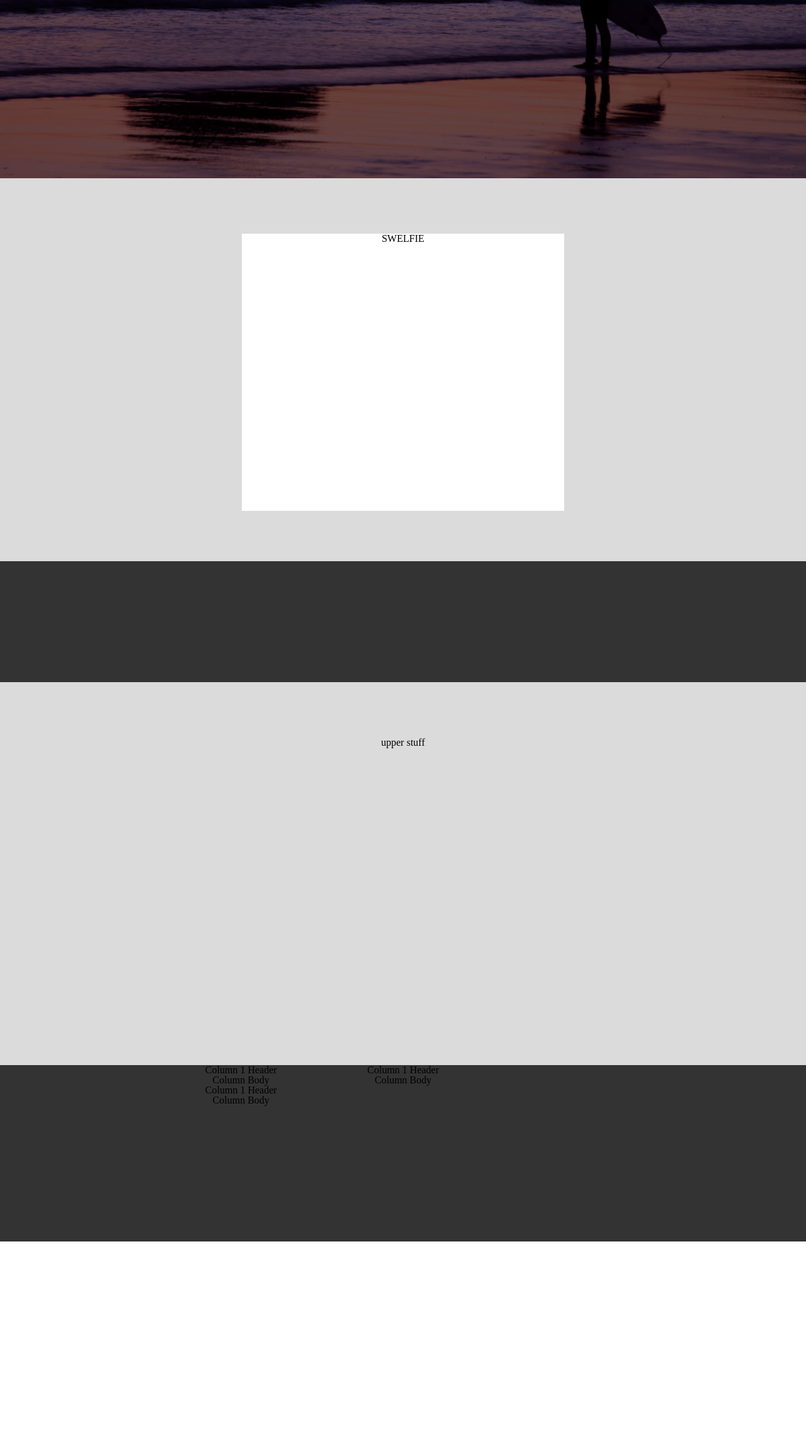
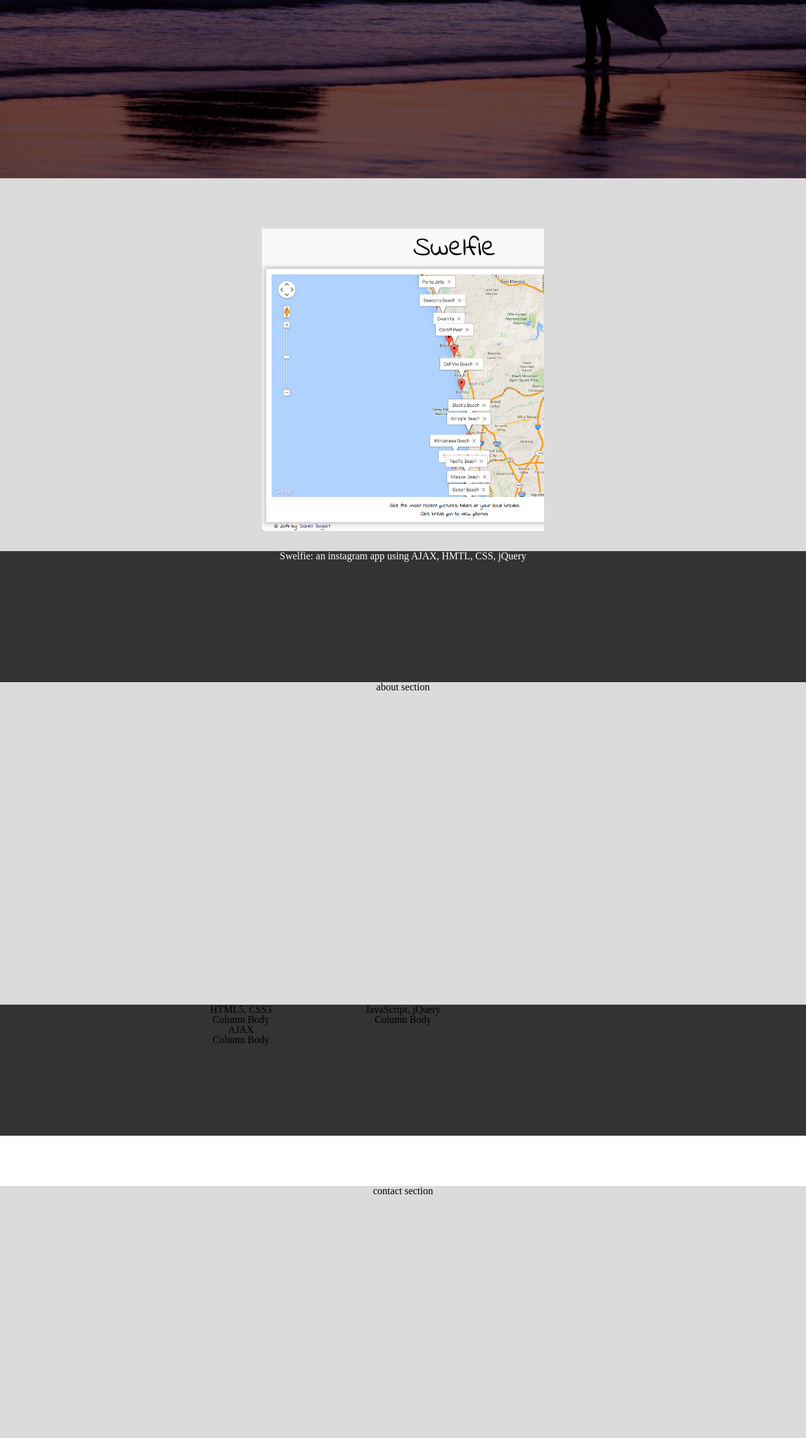
Before and after one commit to danielbogart/portfolio, a plain HTML site: page index.html in a window 1280 px wide. Shown: the part 517-2800 px from the top of the page at 63% size. Before the commit the page ends 2488 px from the top, so only its background shows below. Drawn offline with nearby package versions, Linux system fonts and the light colour scheme.

Commit message:
Fixed position on Portfolio

```diff
--- a/index.html
+++ b/index.html
@@ -36,36 +36,39 @@
 	</div>
 
 	<div class="newPage">
+		<div class="upperStuffBuffer"></div>
 		<div class="upperStuff">
-			<div class="projectSlide">
-				SWELFIE
-			</div>
+			<div class="projectSlide"></div>
 		</div>
 		<div class="lowerStuff">
-
+			<div class="columnPane">
+				<div class="descBox">
+					Swelfie: an instagram app using AJAX, HMTL, CSS, jQuery
+				</div>
+			</div>
 		</div>
 	</div>
 
 	<div class="newPage">
 		<div class="upperStuff">
-			upper stuff
+			about section
 		</div>
 		<div class="lowerStuff">
-						<div class="columnPane">
+			<div class="columnPane">
 				<div class="column">
-					Column 1 Header
+					HTML5, CSS3
 					<div class="columnBody">
 					Column Body
 					</div>
 				</div>
 				<div class="column">
-					Column 1 Header
+					JavaScript, jQuery
 					<div class="columnBody">
 					Column Body
 					</div>
 				</div>
 				<div class="column">
-					Column 1 Header
+					AJAX
 					<div class="columnBody">
 					Column Body
 					</div>
@@ -74,5 +77,19 @@
 		</div>
 	</div>
 
+	<div class="newPage">
+		<div class="upperStuff">
+			contact section
+		</div>
+		<div class="lowerStuff">
+			<div class="columnPane">
+				<div class="descBox">
+					Choose your weapon.
+					email me box, social media icons.
+				</div>
+			</div>
+		</div>
+	</div>
+
 </body>
 </html>
--- a/stylesheet.css
+++ b/stylesheet.css
@@ -26,7 +26,7 @@
 
 .navBarItem {
 	display: inline-block;
-	font-family: 'Lato', Arial;
+	font-family: 'Josefin Sans', Arial;
 	color: white;
 	z-index: 2;
 	margin: 1.5em;
@@ -48,15 +48,16 @@
 }
 
 #name {
-	font-family: 'Lato', Arial;
+	font-family: 'Josefin Sans', Arial;
 	color: white;
 	font-size: 8em;
 	text-align: center;
 	line-height: 0.5em;
+	font-weight: bold;
 }
 
 #subtitle {
-	font-family: 'Lato', Arial;
+	font-family: 'Josefin Sans', Arial;
 	color: white;
 	font-size: .2em;
 }
@@ -70,27 +71,36 @@
 }
 
 .upperStuff {
-	min-height: 65vh;
-	max-height: 65vh;
+	height: 64vh;
 	width: 100%;
 	background: #dbdbdb;
 	text-align: center;
-	padding-top: 5.5em;
+}
+
+.upperStuffBuffer {
+	height: 10vh;
+	width: 100%;
+	background: #dbdbdb;
+	text-align: center;
+	z-index: 300;
+	color: white;
 }
 
 .lowerStuff {
-	min-height: 35vh;
-	max-height: 35vh;
+	height: 26vh;
 	width: 100%;
 	background: #333;
 }
 
 .projectSlide {
-	height: 55vh;
-	width: 40vw;
-	background: white;
+	height: 60vh;
+	width: 35vw;
 	margin-left: auto;
 	margin-right: auto;
+	background-image: url('images/swelfie1.png');
+	background-size: cover;
+	background-repeat: no-repeat;
+
 }
 
 .column {
@@ -104,3 +114,8 @@
 	width: 60%;
 	margin: 0 auto 0 auto;
 }
+
+.descBox {
+	text-align: center;
+	color: white;
+}
```
Also changed, not shown: images/Screen Shot 2014-06-27 at 5.49.44 PM.png (added), images/swelfie1.png (added).
